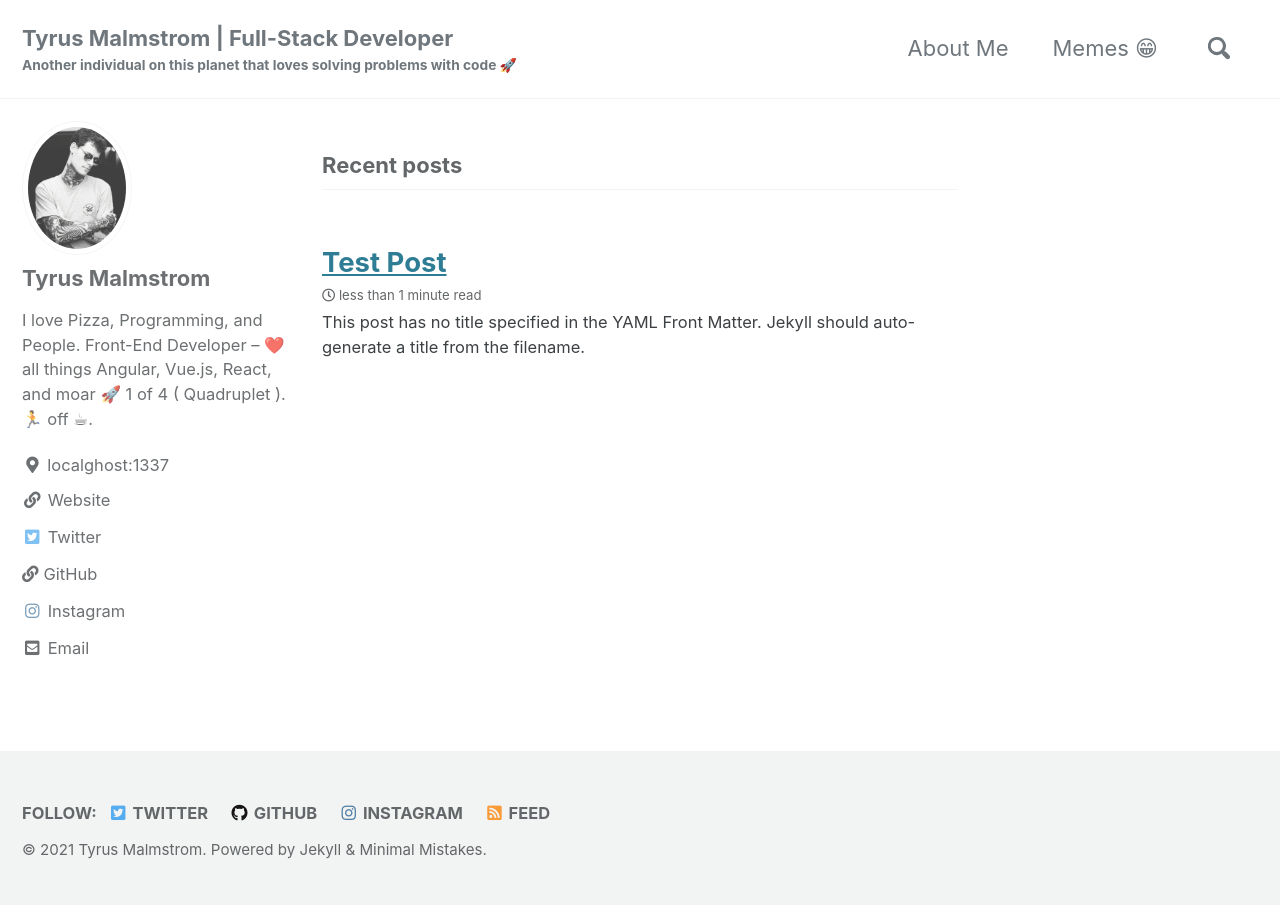
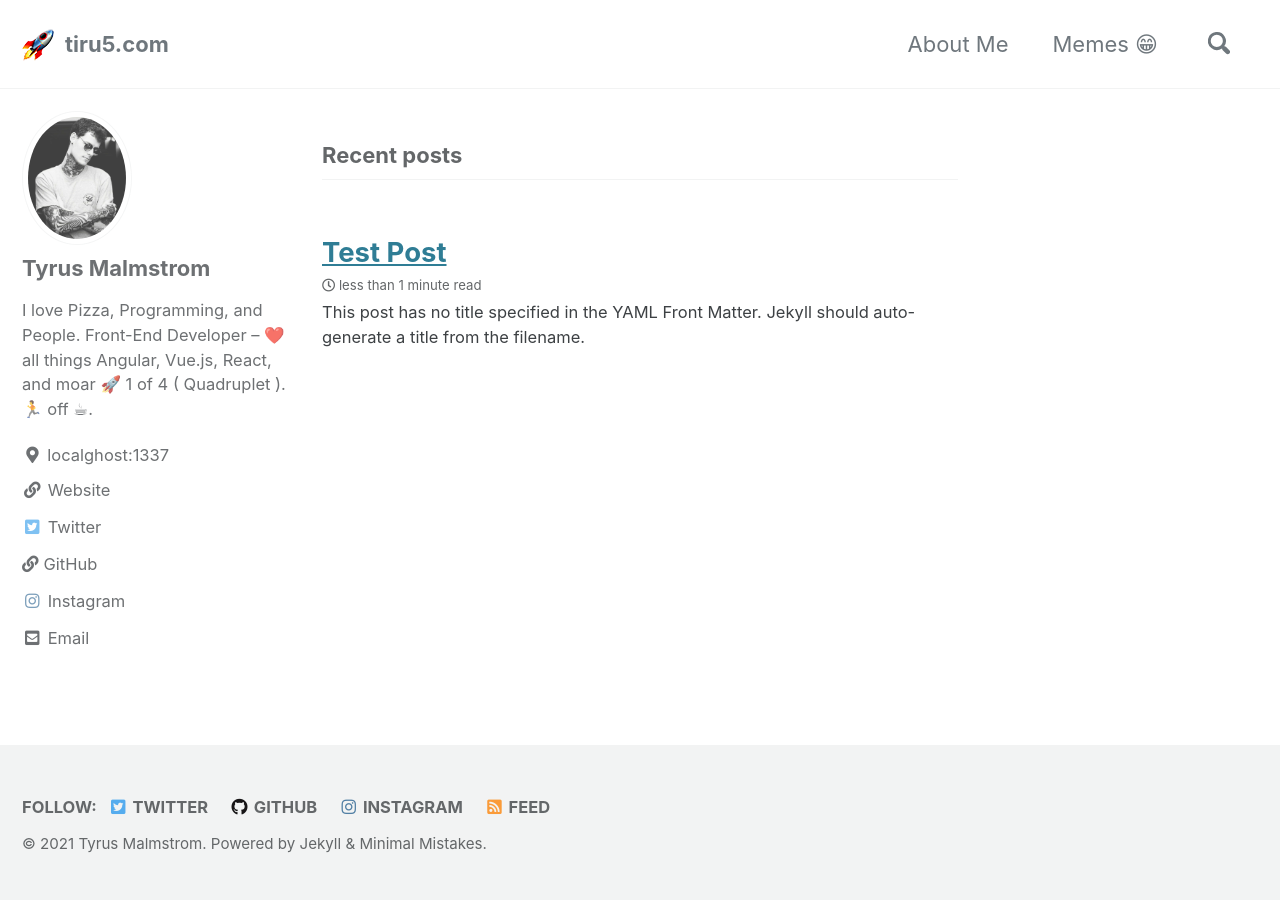
Before and after one commit to Tyru5/Tyru5.github.io, a Jekyll site: the page built from index.html, in a window 1280 px wide. Built offline with Jekyll 4.4.1, drawn with Linux system fonts in a browser that asks for light colours; cached includes are drawn as plain includes; the list of posts is cut into pages by our own code.

Commit message:
organizing code and assets.

```diff
--- a/_config.yml
+++ b/_config.yml
@@ -14,16 +14,16 @@
 
 # Site Settings
 locale                   : "en-US"
-title                    : "Tyrus Malmstrom | Full-Stack Developer"
+title                    : "tiru5.com"
 title_separator          : "-"
-subtitle                 : "Another individual on this planet that loves solving problems with code 🚀"
+subtitle                 : ""
 name                     : "Tyrus Malmstrom"
 description              : "My website ( under construction )"
 url                      : # the base hostname & protocol for your site e.g. "https://mmistakes.github.io"
 baseurl                  : # the subpath of your site, e.g. "/blog"
 repository               : # GitHub username/repo-name e.g. "mmistakes/minimal-mistakes"
 teaser                   : # path of fallback teaser image, e.g. "/assets/images/500x300.png"
-logo                     : # path of logo image to display in the masthead, e.g. "/assets/images/88x88.png"
+logo                     : "/assets/images/logos/logo-blast-off32x32.png"
 masthead_title           : # overrides the website title displayed in the masthead, use " " for no title
 # breadcrumbs            : false # true, false (default)
 words_per_minute         : 200
--- a/_includes/head/custom.html
+++ b/_includes/head/custom.html
@@ -1,11 +1,11 @@
 <!-- start custom head snippets -->
-<link rel="apple-touch-icon" sizes="180x180" href="/assets/images/apple-touch-icon.png">
-<link rel="icon" type="image/png" sizes="32x32" href="/assets/images/favicon-32x32.png">
-<link rel="icon" type="image/png" sizes="16x16" href="/assets/images/favicon-16x16.png">
-<link rel="manifest" href="/assets/images/site.webmanifest">
-<link rel="mask-icon" href="/assets/images/safari-pinned-tab.svg" color="#5bbad5">
-<link rel="shortcut icon" href="/assets/images/favicon.ico">
+<link rel="apple-touch-icon" sizes="180x180" href="/assets/images/favicon/apple-touch-icon.png">
+<link rel="icon" type="image/png" sizes="32x32" href="/assets/images/favicon/favicon-32x32.png">
+<link rel="icon" type="image/png" sizes="16x16" href="/assets/images/favicon/favicon-16x16.png">
+<link rel="manifest" href="/assets/images/favicon/site.webmanifest">
+<link rel="mask-icon" href="/assets/images/favicon/safari-pinned-tab.svg" color="#5bbad5">
+<link rel="shortcut icon" href="/assets/images/favicon/favicon.ico">
 <meta name="msapplication-TileColor" content="#00a300">
-<meta name="msapplication-config" content="/assets/images/browserconfig.xml">
+<meta name="msapplication-config" content="/assets/images/favicon/browserconfig.xml">
 <meta name="theme-color" content="#ffffff">
 <!-- end custom head snippets -->
```
Also changed, not shown: assets/images/favicon/android-chrome-192x192.png (renamed from assets/images/android-chrome-192x192.png), assets/images/favicon/android-chrome-512x512.png (renamed from assets/images/android-chrome-512x512.png), assets/images/favicon/apple-touch-icon.png (renamed from assets/images/apple-touch-icon.png), assets/images/favicon/best-js-meme.png (renamed from assets/images/best-js-meme.png), assets/images/favicon/browserconfig.xml (renamed from assets/images/browserconfig.xml), assets/images/favicon/favicon-16x16.png (renamed from assets/images/favicon-16x16.png), assets/images/favicon/favicon-32x32.png (renamed from assets/images/favicon-32x32.png), assets/images/favicon/favicon.ico (renamed from assets/images/favicon.ico), assets/images/favicon/mstile-150x150.png (renamed from assets/images/mstile-150x150.png), assets/images/favicon/safari-pinned-tab.svg (renamed from assets/images/safari-pinned-tab.svg), assets/images/favicon/site.webmanifest (renamed from assets/images/site.webmanifest), assets/images/logos/logo-blast-off32x32.png (added).
